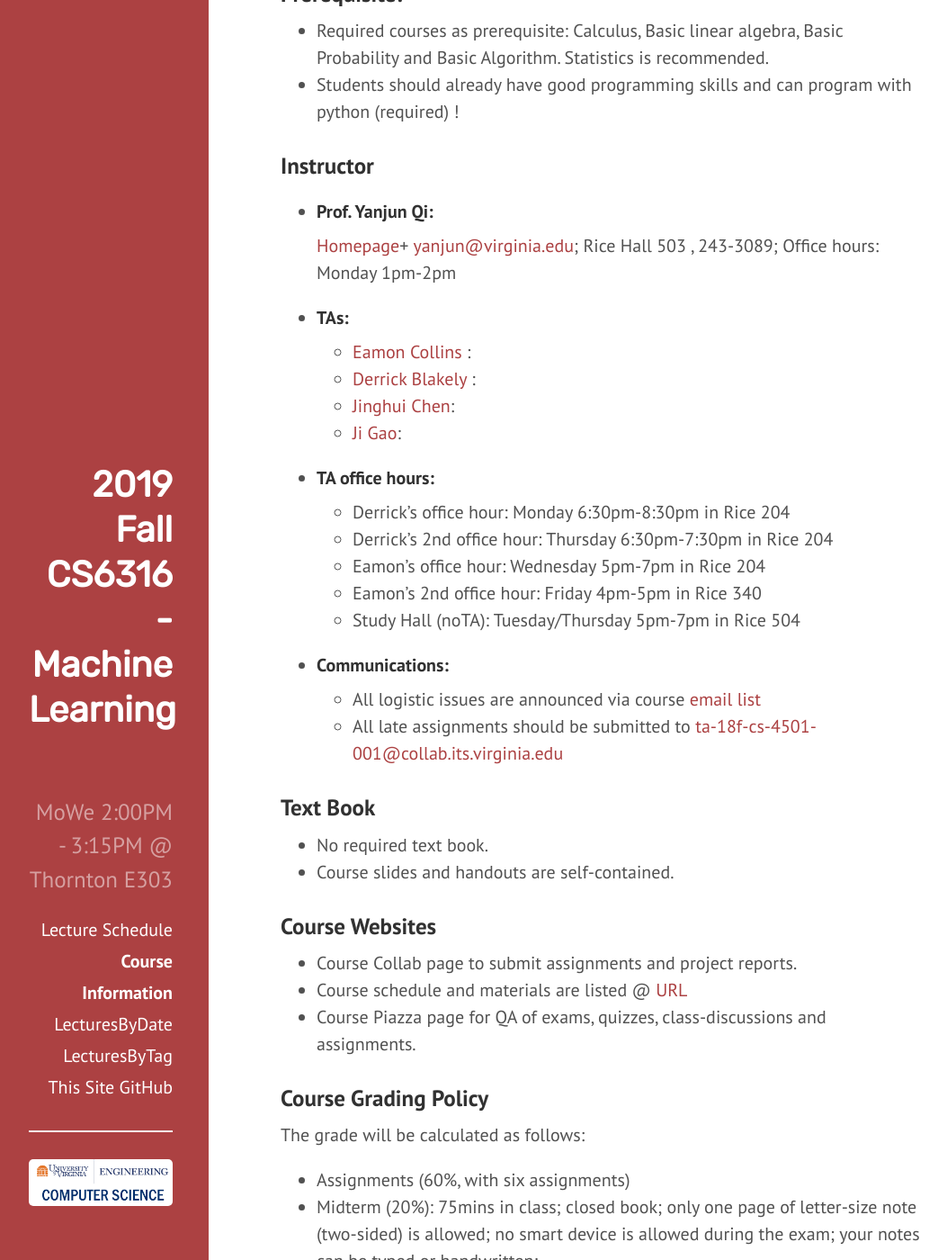
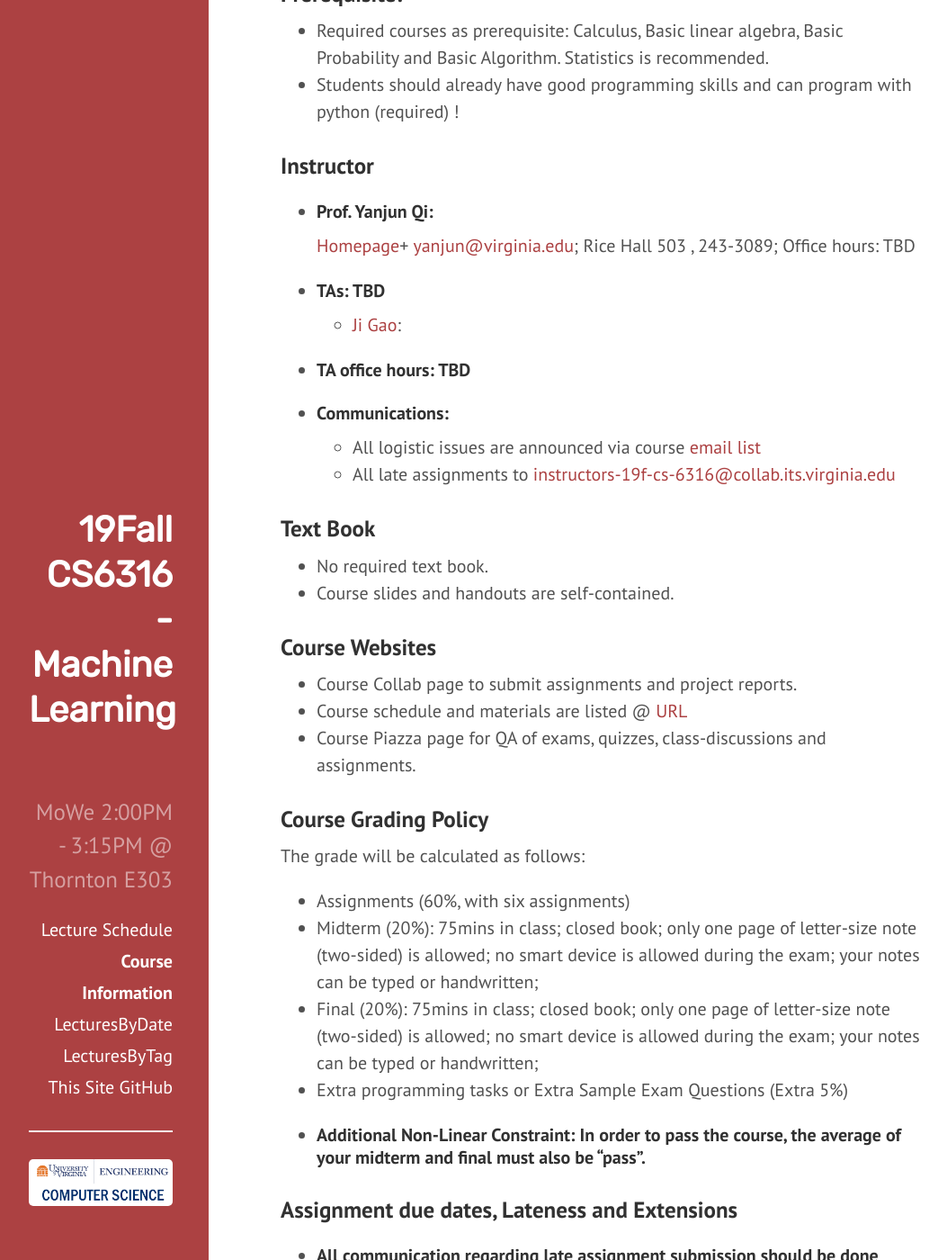
Before and after one commit to aobo-y/2019f-UVA-CS6316-MachineLearning, a Jekyll site: the page built from About.md, in a window 1280 px wide and 1400 px high, scrolled down 1008 px. Shown: the whole window at 90% size, without its empty margins (8-1061 px from the left). Built offline with Jekyll 4.4.1, drawn with Linux system fonts in a browser that asks for light colours; some of the changed text lies outside the part shown.

Commit message:
fix timing issues

```diff
--- a/About.md
+++ b/About.md
@@ -1,7 +1,7 @@
 ---
 layout: page
 title: Course Information
-desc: "Information for UVA CS 4501 Machine Learning"
+desc: "Information for 2019 Fall UVa CS 6316 Machine Learning"
 ---
 
 <hr>
@@ -10,8 +10,8 @@
 
 ### Course Basics:
 
-+ TuTh 3:30PM - 4:45PM
-+ Rice 130
++ MoWe 2:00PM - 3:15PM
++ Thornton Hall E303
 
 ### General Description:
 
@@ -35,25 +35,17 @@
 
 + ##### Prof. Yanjun Qi:
 [Homepage](http://www.cs.virginia.edu/yanjun/){:target="_blank"}+
-[yanjun@virginia.edu](mailto:yanjun@virginia.edu);  Rice Hall 503 , 243-3089;  Office hours:  Monday 1pm-2pm
+[yanjun@virginia.edu](mailto:yanjun@virginia.edu);  Rice Hall 503 , 243-3089;  Office hours:  TBD
 
-+ ##### TAs:
-  + [Eamon Collins ](mailto:ec3bd@virginia.edu):
-  + [Derrick Blakely ](mailto:agk7uc@virginia.edu):
-  + [Jinghui Chen](mailto:jc4zg@virginia.edu):
-  + [Ji Gao](mailto:jc4zg@virginia.edu):
++ ##### TAs: TBD
+   + [Ji Gao](mailto:jc4zg@virginia.edu):
 
-+ #### TA office hours:
-  + Derrick's office hour: Monday 6:30pm-8:30pm in Rice 204
-  + Derrick's 2nd office hour: Thursday 6:30pm-7:30pm in Rice 204
-  + Eamon's office hour: Wednesday 5pm-7pm in Rice 204
-  + Eamon's 2nd office hour: Friday 4pm-5pm in Rice 340
-  + Study Hall (noTA): Tuesday/Thursday 5pm-7pm in Rice 504
++ #### TA office hours: TBD
 
 + #### Communications:
-  + All logistic issues are announced via course [email list](mailto:18f-cs-4501-001@collab.its.virginia.edu)
-  + All late assignments should be submitted to
-  [ta-18f-cs-4501-001@collab.its.virginia.edu](mailto:ta-18f-cs-4501-001@collab.its.virginia.edu)
+  + All logistic issues are announced via course [email list](mailto:19f-cs-6316-ml@collab.its.virginia.edu)
+  + All late assignments to
+  [instructors-19f-cs-6316@collab.its.virginia.edu](mailto:instructors-19f-cs-6316@collab.its.virginia.edu)
 
 
 ### Text Book
@@ -81,15 +73,14 @@
 
 ### Assignment due dates, Lateness and Extensions
 
-+ #### All communication regarding late assignment submission should be done directly with  [ta-18f-cs-4501-001@collab.its.virginia.edu](mailto:ta-18f-cs-4501-001@collab.its.virginia.edu), not with the instructor.
++ #### All communication regarding late assignment submission should be done directly with  [instructors-19f-cs-6316@collab.its.virginia.edu](mailto:instructors-19f-cs-6316@collab.its.virginia.edu), not with the instructor.
 
 + Unless otherwise specified, assignments should be submitted through collab and are due  <b>
 at 11:59pm on the due date </b>.
 + Programming solutions should be placed in each student's appropriate
  Collab  directory.
 + About Extensions:
-  + Please submit your late assignment to
-  [ta-18f-cs-4501-001@collab.its.virginia.edu](mailto:ta-18f-cs-4501-001@collab.its.virginia.edu)
+  + Please submit your late assignment to [instructors-19f-cs-6316@collab.its.virginia.edu](mailto:instructors-19f-cs-6316@collab.its.virginia.edu),
   + Each student has <b>six</b> extension days to be used at his or
 her own discretion throughout the entire course.
   + Your grades would be
--- a/_config.yml
+++ b/_config.yml
@@ -8,7 +8,7 @@
 url:            https://qiyanjun.github.io/
 
 # Setup
-title:            	"2019 Fall CS6316 - Machine Learning"
+title:            	"19Fall CS6316 - Machine Learning"
 tagline:          	"2019 Fall"
 description:        "MoWe 2:00PM - 3:15PM @ Thornton E303"
 future: 			true
--- a/index.html
+++ b/index.html
@@ -1,7 +1,7 @@
 ---
 layout: default
 title: Home
-desc: 'Website for 2018-Fall-UVA-CS 4501 Machine Learning (Undergraduate)'
+desc: 'Website for 2019-Fall-UVA-CS 6316 Machine Learning (Master)'
 ---
 
 
@@ -13,9 +13,9 @@
 <li>
   URL of this website: <br>
   <font color="#990000"><b>
-    <a href="https://qiyanjun.github.io/2018fUVA-CS4501MachineLearning/" target="_blank" >https://qiyanjun.github.io/2018fUVA-CS4501MachineLearning/</a></b></font>
+    <a href="https://qiyanjun.github.io/2019f-UVA-CS6316-MachineLearning/ " target="_blank" >https://qiyanjun.github.io/2019f-UVA-CS6316-MachineLearning/ </a></b></font>
 </li>
-<li>All late assignments should be submitted to <a href="mailto:ta-18f-cs-4501-001@collab.its.virginia.edu">ta-18f-cs-4501-001@collab.its.virginia.edu</a>
+<li>Please submit all requests, questions, or late assignments  to <a href="mailto:instructors-19f-cs-6316@collab.its.virginia.edu">instructors-19f-cs-6316@collab.its.virginia.edu</a>
 </li>
 </ul>
 </div>
```
Also changed, not shown: LecturesByDate.md (+1 -1 lines), LecturesByTags.md (+1 -1 lines).
